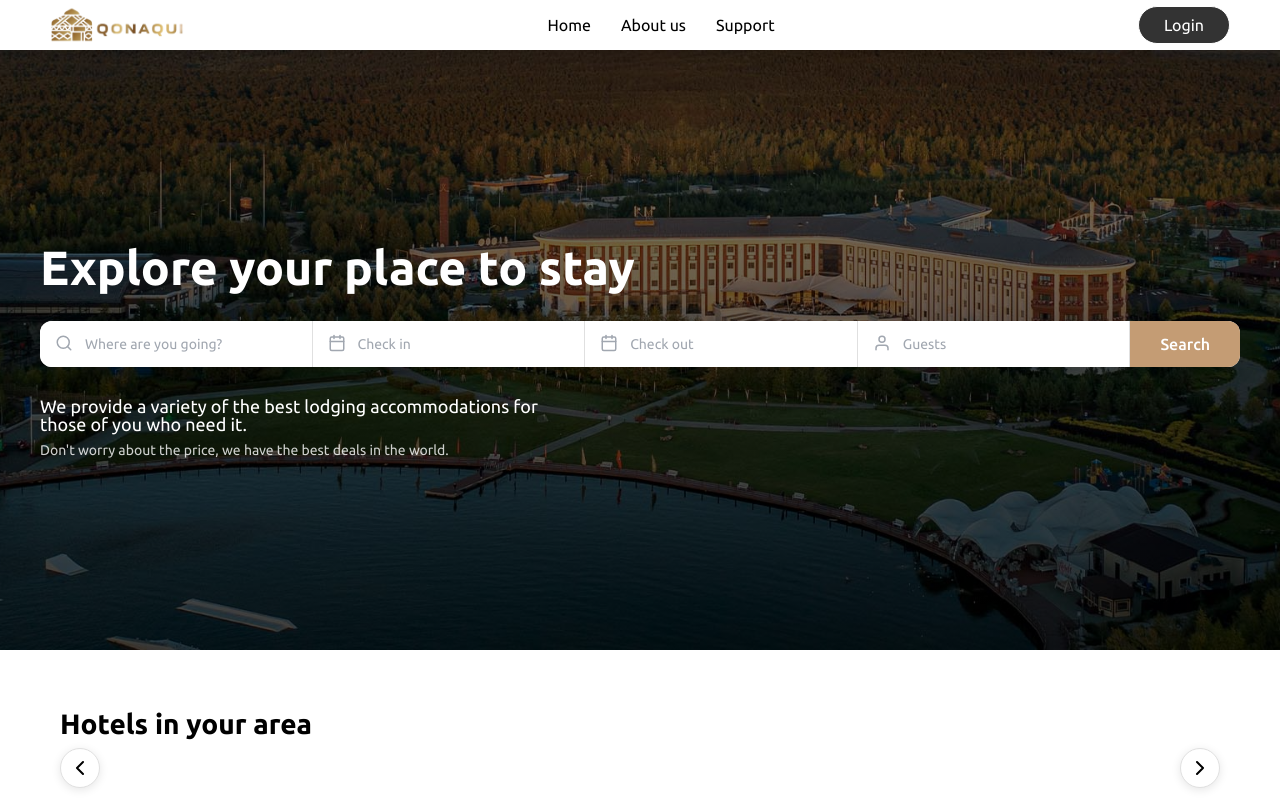
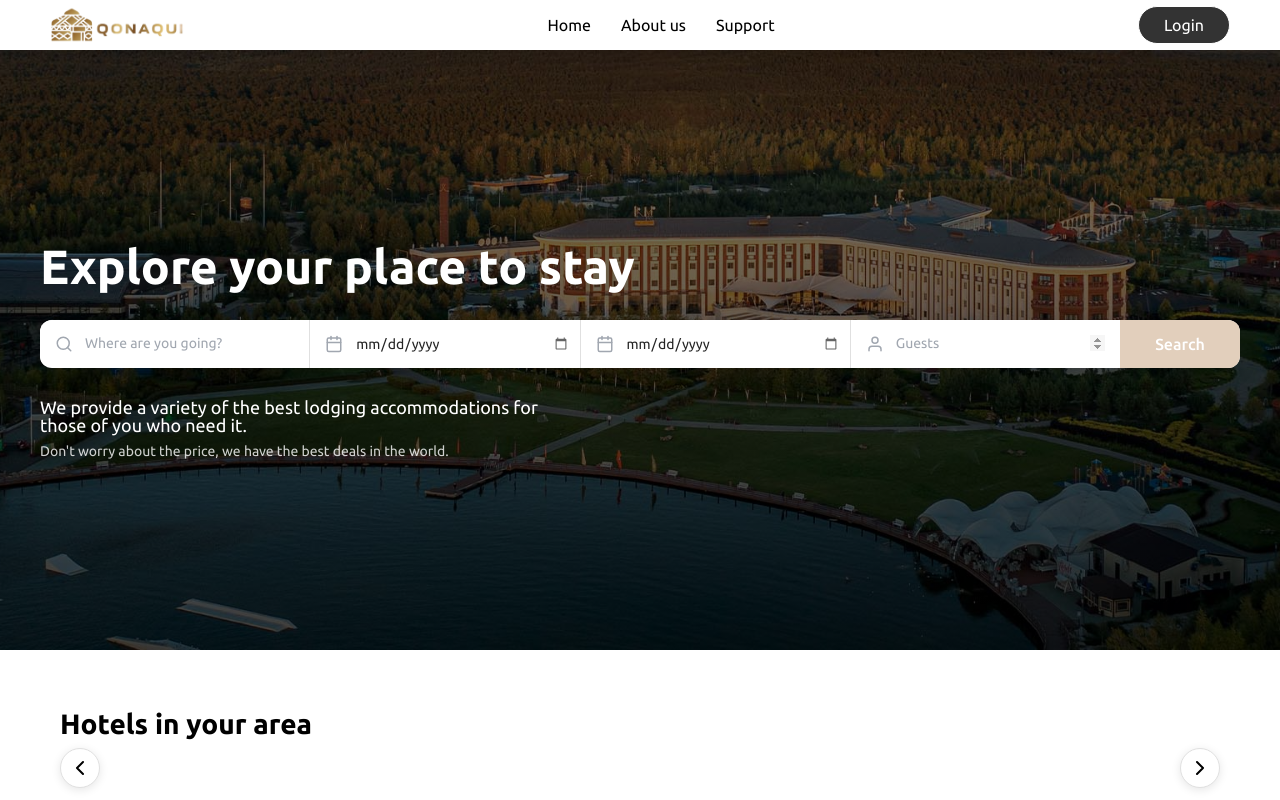
Before and after one commit to AltynbekMaksat/QonaqUi, an Angular app in the folder qonaqui-project/: page / in a window 1280 px wide. Built offline with nearby package versions, Linux system fonts and the light colour scheme.

Commit message:
Updated search bar with new endpoint request

```diff
--- a/qonaqui-project/src/app/components/main/hero/hero.component.html
+++ b/qonaqui-project/src/app/components/main/hero/hero.component.html
@@ -3,10 +3,11 @@
   <div class="hero__content">
     <h1 class="hero__title">Explore your place to stay</h1>
 
-    <!-- Search Form -->
-    <div class="search">
+    <!-- Reactive Search Form -->
+    <form [formGroup]="searchForm" (ngSubmit)="searchAccommodations()">
       <div class="search__container">
-        <div class="search__field search__field--location">
+        <!-- Location -->
+        <div class="search__field">
           <span class="search__icon">
             <svg
               xmlns="http://www.w3.org/2000/svg"
@@ -27,11 +28,15 @@
             type="text"
             placeholder="Where are you going?"
             class="search__input"
-            [(ngModel)]="searchLocation"
+            formControlName="location"
           />
+          <div *ngIf="f.location.touched && f.location.invalid" class="error">
+            Location is required and must be at least 2 characters.
+          </div>
         </div>
 
-        <div class="search__field search__field--date">
+        <!-- Check In -->
+        <div class="search__field">
           <span class="search__icon">
             <svg
               xmlns="http://www.w3.org/2000/svg"
@@ -51,14 +56,18 @@
             </svg>
           </span>
           <input
-            type="text"
+            type="date"
             placeholder="Check in"
             class="search__input"
-            [(ngModel)]="checkInDate"
+            formControlName="checkIn"
           />
+          <div *ngIf="f.checkIn.touched && f.checkIn.invalid" class="error">
+            Check-in date is required.
+          </div>
         </div>
 
-        <div class="search__field search__field--date">
+        <!-- Check Out -->
+        <div class="search__field">
           <span class="search__icon">
             <svg
               xmlns="http://www.w3.org/2000/svg"
@@ -78,14 +87,18 @@
             </svg>
           </span>
           <input
-            type="text"
+            type="date"
             placeholder="Check out"
             class="search__input"
-            [(ngModel)]="checkOutDate"
+            formControlName="checkOut"
           />
+          <div *ngIf="f.checkOut.touched && f.checkOut.invalid" class="error">
+            Check-out date is required.
+          </div>
         </div>
 
-        <div class="search__field search__field--guests">
+        <!-- Guests -->
+        <div class="search__field">
           <span class="search__icon">
             <svg
               xmlns="http://www.w3.org/2000/svg"
@@ -103,18 +116,25 @@
             </svg>
           </span>
           <input
-            type="text"
+            type="number"
             placeholder="Guests"
             class="search__input"
-            [(ngModel)]="guestsCount"
+            formControlName="guests"
           />
+          <div *ngIf="f.guests.touched && f.guests.invalid" class="error">
+            Enter a valid number of guests (at least 1).
+          </div>
         </div>
 
-        <button class="search__button" (click)="searchAccommodations()">
+        <button
+          type="submit"
+          class="search__button"
+          [disabled]="searchForm.invalid"
+        >
           <span>Search</span>
         </button>
       </div>
-    </div>
+    </form>
 
     <div class="hero__description">
       <p class="hero__text">
@@ -126,11 +146,4 @@
       </p>
     </div>
   </div>
-
-  <!-- Hero Pagination -->
-  <!-- <div class="hero__pagination">
-    <span class="hero__pagination-dot hero__pagination-dot--active"></span>
-    <span class="hero__pagination-dot"></span>
-    <span class="hero__pagination-dot"></span>
-  </div> -->
 </section>
--- a/qonaqui-project/src/app/components/main/hero/hero.component.scss
+++ b/qonaqui-project/src/app/components/main/hero/hero.component.scss
@@ -5,6 +5,7 @@ $text-color: #252525;
 $light-text: #a1a7b0;
 $white: #ffffff;
 $border-color: #e0e0e0;
+$error-color: #e74c3c;
 $transition: all 0.3s ease;
 $border-radius: 12px;
 
@@ -78,38 +79,15 @@ $border-radius: 12px;
     font-size: 14px;
     opacity: 0.8;
   }
-
-  &__pagination {
-    position: absolute;
-    bottom: 30px;
-    left: 0;
-    width: 100%;
-    display: flex;
-    justify-content: center;
-    gap: 10px;
-    z-index: 2;
-  }
-
-  &__pagination-dot {
-    width: 10px;
-    height: 10px;
-    border-radius: 50%;
-    background-color: rgba(255, 255, 255, 0.5);
-    transition: $transition;
-
-    &--active {
-      background-color: $white;
-      width: 30px;
-      border-radius: 5px;
-    }
-  }
 }
 
-// Search Form
-.search {
+// Search Form - Updated for reactive form
+form {
   width: 100%;
   margin-top: 20px;
+}
 
+.search {
   &__container {
     display: flex;
     background-color: $white;
@@ -126,8 +104,10 @@ $border-radius: 12px;
     flex: 1;
     position: relative;
     border-right: 1px solid $border-color;
+    display: flex;
+    flex-direction: column;
 
-    &:last-child {
+    &:last-of-type {
       border-right: none;
     }
 
@@ -135,7 +115,7 @@ $border-radius: 12px;
       border-right: none;
       border-bottom: 1px solid $border-color;
 
-      &:last-child {
+      &:last-of-type {
         border-bottom: none;
       }
     }
@@ -144,9 +124,9 @@ $border-radius: 12px;
   &__icon {
     position: absolute;
     left: 15px;
-    top: 50%;
-    transform: translateY(-50%);
+    top: 15px;
     color: $light-text;
+    z-index: 1;
   }
 
   &__input {
@@ -155,9 +135,29 @@ $border-radius: 12px;
     border: none;
     font-size: 14px;
     color: $text-color;
+    background-color: $white;
+
+    // Specific styling for date inputs
+    &[type="date"] {
+      padding-right: 10px;
+
+      &::-webkit-calendar-picker-indicator {
+        opacity: 0.6;
+      }
+    }
+
+    // Specific styling for number inputs
+    &[type="number"] {
+      &::-webkit-inner-spin-button,
+      &::-webkit-outer-spin-button {
+        opacity: 0.6;
+        margin-left: 5px;
+      }
+    }
 
     &:focus {
       outline: none;
+      background-color: rgba($primary-color, 0.05);
     }
 
     &::placeholder {
@@ -174,9 +174,15 @@ $border-radius: 12px;
     font-weight: 500;
     cursor: pointer;
     transition: $transition;
+    min-width: 120px;
 
     &:hover {
       background-color: darken($primary-color, 5%);
+    }
+
+    &:disabled {
+      background-color: lighten($primary-color, 20%);
+      cursor: not-allowed;
     }
 
     @include break(768px) {
@@ -184,3 +190,13 @@ $border-radius: 12px;
     }
   }
 }
+
+// Error message styling
+.error {
+  font-size: 12px;
+  color: $error-color;
+  background-color: rgba($error-color, 0.1);
+  padding: 5px 10px;
+  margin-top: 2px;
+  border-radius: 0 0 4px 4px;
+}
--- a/qonaqui-project/src/app/components/main/hero/hero.component.ts
+++ b/qonaqui-project/src/app/components/main/hero/hero.component.ts
@@ -1,5 +1,12 @@
 import { Component, EventEmitter, Output } from "@angular/core";
+import {
+  FormBuilder,
+  FormControl,
+  FormGroup,
+  Validators,
+} from "@angular/forms";
 import { HotelService } from "src/app/services/hotel.service";
+import { ISearchParams } from "src/app/shared/search-params";
 
 @Component({
   selector: "app-hero",
@@ -8,35 +15,61 @@ import { HotelService } from "src/app/services/hotel.service";
 })
 export class HeroComponent {
   @Output() search = new EventEmitter<any>();
+  heroBackground = "/assets/images/hero-background.jpg";
 
-  heroBackground = "/assets/images/hero-background.jpg";
-  searchLocation = ""; // location to search for in the address field
-  checkInDate = "";
-  checkOutDate = "";
-  guestsCount = "";
+  searchForm!: FormGroup<{
+    location: FormControl<string>;
+    checkIn: FormControl<string>;
+    checkOut: FormControl<string>;
+    guests: FormControl<string>;
+  }>;
 
-  constructor(private hotelService: HotelService) {}
+  constructor(private fb: FormBuilder, private hotelService: HotelService) {}
+
+  ngOnInit(): void {
+    this.searchForm = this.fb.group({
+      location: this.fb.control("", {
+        validators: [Validators.required, Validators.minLength(2)],
+        nonNullable: true,
+      }),
+      checkIn: this.fb.control("", {
+        validators: [Validators.required],
+        nonNullable: true,
+      }),
+      checkOut: this.fb.control("", {
+        validators: [Validators.required],
+        nonNullable: true,
+      }),
+      guests: this.fb.control("", {
+        validators: [Validators.required, Validators.pattern("^[1-9][0-9]*$")],
+        nonNullable: true,
+      }),
+    });
+  }
+
+  get f() {
+    return this.searchForm.controls;
+  }
 
   searchAccommodations(): void {
-    if (!this.searchLocation) {
-      alert("Please enter a destination");
+    if (this.searchForm.invalid) {
+      this.searchForm.markAllAsTouched();
       return;
     }
 
-    this.hotelService.getAllHotels().subscribe({
+    const formValues = this.searchForm.value;
+
+    const params: ISearchParams = {
+      location: this.searchForm.get("location")!.value,
+      check_in: this.searchForm.get("checkIn")!.value,
+      check_out: this.searchForm.get("checkOut")!.value,
+      guests: Number(this.searchForm.get("guests")!.value),
+    };
+
+    this.hotelService.searchHotels(params).subscribe({
       next: (response) => {
-        const allHotels = response.hotels || response; // зависит от структуры ответа
-
-        const filteredHotels = allHotels.filter((hotel: any) => {
-          const matchesLocation = hotel.address
-            ?.toLowerCase()
-            .includes(this.searchLocation.toLowerCase());
-
-          // Можно добавить фильтрацию по дате и количеству гостей здесь
-          return matchesLocation;
-        });
-
-        this.search.emit(filteredHotels);
+        const hotels = response.hotels || response;
+        this.search.emit(hotels);
       },
       error: (err) => {
         console.error("Error fetching hotels:", err);
--- a/qonaqui-project/src/app/services/hotel.service.ts
+++ b/qonaqui-project/src/app/services/hotel.service.ts
@@ -1,16 +1,28 @@
 import { HttpClient, HttpHeaders, HttpParams } from "@angular/common/http";
 import { Injectable } from "@angular/core";
 import { Observable } from "rxjs";
+import { ISearchParams } from "../shared/search-params";
 
 @Injectable({
   providedIn: "root",
 })
 export class HotelService {
-  private apiUrl = "http://127.0.0.1:8000/booking/hotels/"; // Django API URL
+  private apiUrl = "http://127.0.0.1:8000/booking/hotels/";
+  private searchApiUrl = "http://127.0.0.1:8000/booking/search/";
 
   constructor(private http: HttpClient) {}
 
   getAllHotels(): Observable<any> {
-    return this.http.get<any>(this.apiUrl); // Получаем все отели без фильтрации
+    return this.http.get<any>(this.apiUrl);
+  }
+
+  searchHotels(params: ISearchParams): Observable<any> {
+    const httpParams = new HttpParams()
+      .set("location", params.location)
+      .set("check_in", params.check_in)
+      .set("check_out", params.check_out)
+      .set("guests", params.guests);
+
+    return this.http.get<any>(this.searchApiUrl, { params: httpParams });
   }
 }
--- /dev/null
+++ b/qonaqui-project/src/app/shared/search-params.ts
@@ -0,0 +1,6 @@
+export interface ISearchParams {
+  location: string;
+  check_in: string; // YYYY-MM-DD
+  check_out: string; // YYYY-MM-DD
+  guests: number;
+}
```
